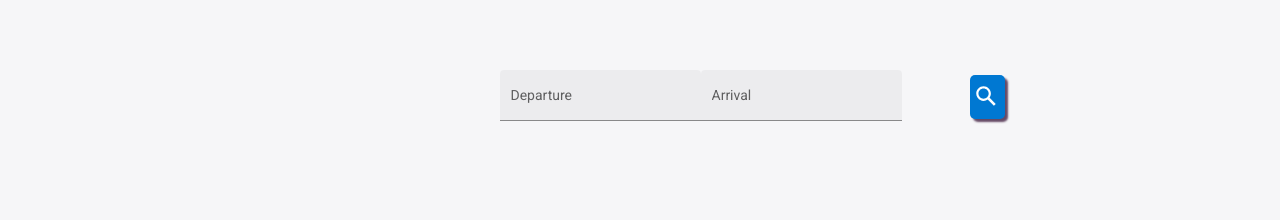
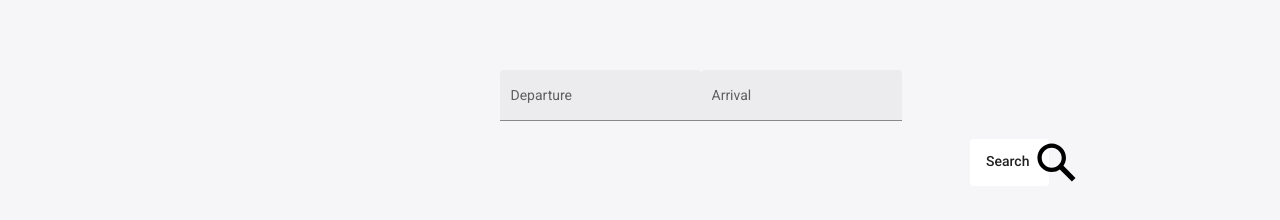
Before and after one commit to winstongabrieldouglasAA/alternative-route-generation-web-ui-New, an Angular app: page /RecordLocator in a window 1280 px wide. Shown: the part 156-376 px from the top of the page. Built offline with nearby package versions, Linux system fonts and the light colour scheme.

Commit message:
edits on search styling

```diff
--- a/src/app/RecordLocator/admin.component.css
+++ b/src/app/RecordLocator/admin.component.css
@@ -1,49 +1,49 @@
-.header-card{
+.header-card {
   width: 70%;
-  position:relative;
-  background-color: rgb(250,250,250);
+  position: relative;
+  background-color: rgb(250, 250, 250);
   left: 260px;
   top: 25px;
-  font-family: AmericanSansLight,Helvetica,sans-serif;
+  font-family: AmericanSansLight, Helvetica, sans-serif;
   font-size: 20px;
   color: #777;
   width: 1095px;
   height: 45px;
 }
 form {
-  background-color: #0078D2;
-  width: 35px;
+  /* background-color: #0078d2; */
+  width: 100px;
   height: 44px;
   border-radius: 5px;
   display: flex;
   flex-direction: row;
   align-items: center;
-  margin-top: -65px;
+  /* margin-top: -65px; */
   color: #ffff;
   font-size: 24px;
-  font-family:AmericanSansLight,Helvetica,sans-serif;
+  font-family: AmericanSansLight, Helvetica, sans-serif;
   margin-left: 470px;
-  box-shadow: 3px 3px 2px rgb(102, 74, 102) ;
+  /* box-shadow: 3px 3px 2px rgb(102, 74, 102); */
+}
 
-
-}
-button {
+/* button {
   all: unset;
   cursor: pointer;
   width: 44px;
   height: 44px;
-}
+} */
 
-svg {
+/* svg {
   color: #fff;
   fill: currentColor;
   width: 58px;
   height: 24px;
   padding: 5px;
   margin-left: -18px;
-}
-.inputs{
-  display:inline-flexbox;
+} */
+
+.inputs {
+  display: inline-flexbox;
   margin-top: 190px;
   margin-left: 500px;
   justify-content: space-between;
--- a/src/app/RecordLocator/admin.component.html
+++ b/src/app/RecordLocator/admin.component.html
@@ -1,5 +1,5 @@
 <app-navbar></app-navbar>
-<br>
+<br />
 <!-- <div>
   <mat-card class="header-card">Search for Alternative Routes <br>
 
@@ -17,13 +17,16 @@
     <input matInput placeholder="LAX" />
   </mat-form-field>
 
-
-<form role="search" id="form" class="form-btn" >
-  <button (click)="goRoutes()">
-    <svg viewBox="0 0 1024 1024"><path class="path1" d="M848.471 928l-263.059-263.059c-48.941 36.706-110.118 55.059-177.412 55.059-171.294 0-312-140.706-312-312s140.706-312 312-312c171.294 0
+  <form role="search" id="form">
+    <button (click)="goRoutes()" style="display:flex" mat-flat-button>
+      Search
+      <svg viewBox="0 0 1024 1024">
+        <path
+          class="path1"
+          d="M848.471 928l-263.059-263.059c-48.941 36.706-110.118 55.059-177.412 55.059-171.294 0-312-140.706-312-312s140.706-312 312-312c171.294 0
        312 140.706 312 312 0 67.294-24.471 128.471-55.059 177.412l263.059 263.059-79.529 79.529zM189.623 408.078c0
-       121.364 97.091 218.455 218.455 218.455s218.455-97.091 218.455-218.455c0-121.364-103.159-218.455-218.455-218.455-121.364 0-218.455 97.091-218.455 218.455z">
-      </path>
+       121.364 97.091 218.455 218.455 218.455s218.455-97.091 218.455-218.455c0-121.364-103.159-218.455-218.455-218.455-121.364 0-218.455 97.091-218.455 218.455z"
+        ></path>
       </svg>
     </button>
   </form>
```
Lines whose indentation alone changed are shown as unchanged.
